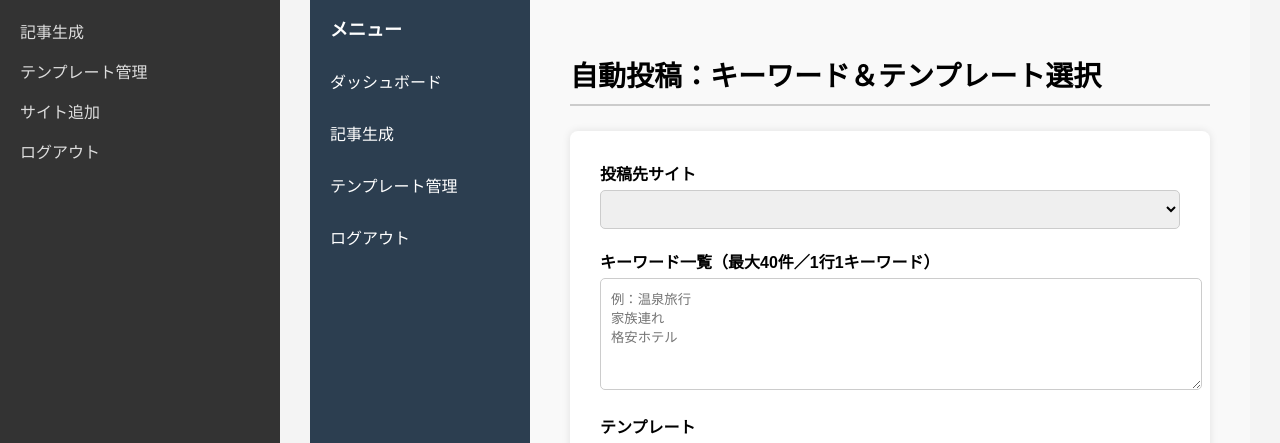
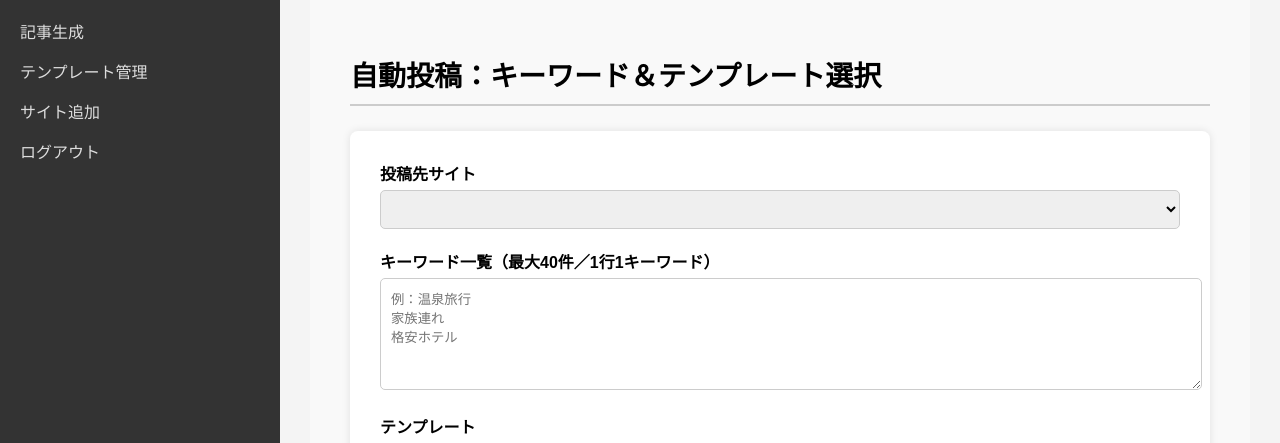
Before and after one commit to ryu-matsu2002/ver8-ai-posting-tool, a Flask app: page /auto-post in a window 1280 px wide. Shown: the part 90-533 px from the top of the page. Run offline with Flask 3, Linux system fonts and the light colour scheme; the visitor is signed in with stand-in values (Sample User, id 1); data that the repository does not hold is empty.

Commit message:
VER8: 投稿停止機能生成修正UI最終調整など反映

```diff
--- a/app/templates/auto_post.html
+++ b/app/templates/auto_post.html
@@ -3,19 +3,7 @@
 {% block title %}記事生成＆自動投稿{% endblock %}
 
 {% block content %}
-<div style="display: flex;">
-
-    <!-- ✅ 左サイドバー -->
-    <div class="sidebar" style="width: 220px; background-color: #2c3e50; color: white; height: 100vh; padding: 20px; box-sizing: border-box;">
-        <h2 style="font-size: 18px; margin-bottom: 20px;">メニュー</h2>
-        <a href="{{ url_for('routes.dashboard') }}" style="color: white; text-decoration: none; display: block; margin-bottom: 12px;">ダッシュボード</a>
-        <a href="{{ url_for('routes.auto_post') }}" style="color: white; text-decoration: none; display: block; margin-bottom: 12px;">記事生成</a>
-        <a href="{{ url_for('routes.prompt_templates') }}" style="color: white; text-decoration: none; display: block; margin-bottom: 12px;">テンプレート管理</a>
-        <a href="{{ url_for('auth.logout') }}" style="color: white; text-decoration: none; display: block; margin-bottom: 12px;">ログアウト</a>
-    </div>
-
-    <!-- ✅ メインフォーム -->
-    <div class="main-content" style="flex-grow: 1; padding: 40px; background-color: #f9f9f9; min-height: 100vh;">
+<div class="main-content" style="padding: 40px; background-color: #f9f9f9; min-height: 100vh;">
     <h1 style="font-size: 28px; margin-bottom: 25px; border-bottom: 2px solid #ccc; padding-bottom: 10px;">
         自動投稿：キーワード＆テンプレート選択
     </h1>
@@ -54,5 +42,4 @@
         </div>
     </form>
 </div>
-</div>
 {% endblock %}
```
Lines whose indentation alone changed are shown as unchanged.
